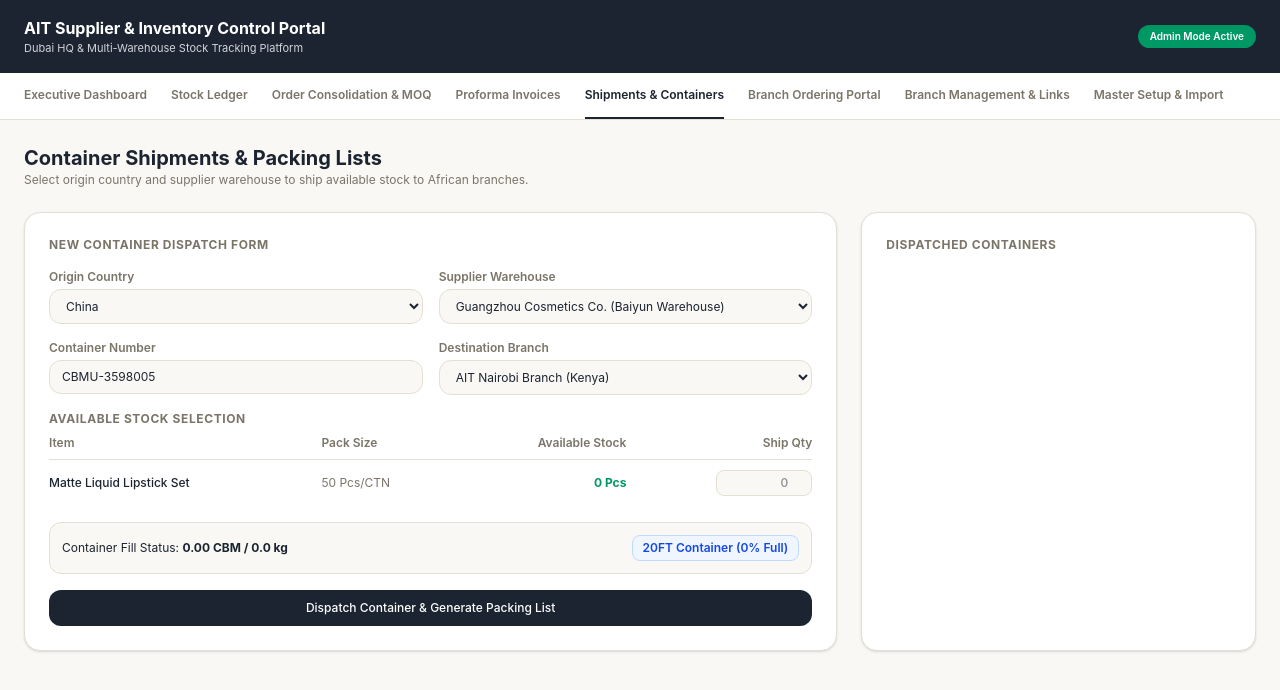
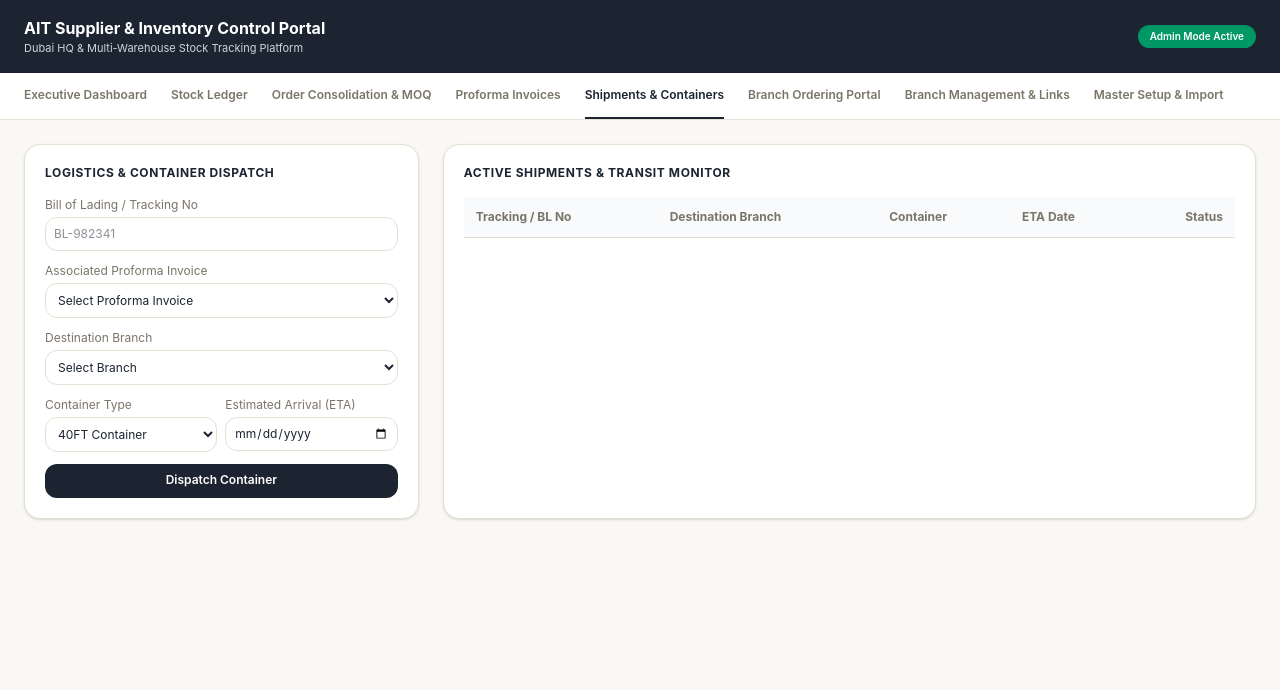
Before and after one commit to abdulrehmanmaisongalaxy/AIT-Stock-Tracker-at-Supplier-Warehouse, a React (Vite) app: page / in a window 1280 px wide. Both pictures are taken after a click on the button "Shipments & Containers". Shown: the top 690 px of the page. Built offline with nearby package versions, Linux system fonts and the light colour scheme.

Commit message:
Shipments.jsx

```diff
--- a/src/components/Shipments.jsx
+++ b/src/components/Shipments.jsx
@@ -1,146 +1,84 @@
 import React, { useState } from 'react';
 
 export function Shipments({ shipments, setShipments, branches, items, suppliers, proformaInvoices }) {
-  const [selectedCountry, setSelectedCountry] = useState('China');
-  const [selectedSupplierId, setSelectedSupplierId] = useState(suppliers[0]?.id || '');
-  const [containerNo, setContainerNo] = useState('CBMU-' + Math.floor(1000000 + Math.random() * 9000000));
-  const [branchId, setBranchId] = useState(branches[0]?.id || 'Branch-A');
-  const [shipItems, setShipItems] = useState({});
+  const [form, setForm] = useState({ trackingNo: '', piId: '', branchId: '', containerType: '40FT', eta: '', status: 'In Transit' });
 
-  // Filter suppliers by selected country
-  const filteredSuppliers = suppliers.filter(s => s.country === selectedCountry);
-  const activeSupplier = suppliers.find(s => s.id === selectedSupplierId) || filteredSuppliers[0];
-
-  // Filter items belonging to active supplier
-  const supplierItems = items.filter(i => i.supplier === activeSupplier?.name);
-
-  // Calculate available stock per item
-  const getAvailableStock = (itemId) => {
-    let ordered = 0;
-    proformaInvoices.forEach(pi => {
-      (pi.items || []).forEach(piItm => { if (piItm.itemId === itemId) ordered += Number(piItm.qty || 0); });
-    });
-    let shipped = 0;
-    shipments.forEach(shp => {
-      (shp.items || []).forEach(shpItm => { if (shpItm.itemId === itemId) shipped += Number(shpItm.qty || 0); });
-    });
-    return ordered - shipped;
-  };
-
-  const handleQtyChange = (itemId, val) => {
-    setShipItems(prev => ({ ...prev, [itemId]: Number(val) }));
-  };
-
-  // Container Fill calculations
-  let totalCbm = 0;
-  let totalWeight = 0;
-  Object.keys(shipItems).forEach(itemId => {
-    const qty = shipItems[itemId];
-    const itm = items.find(i => i.id === itemId);
-    if (qty > 0 && itm) {
-      totalCbm += qty * (itm.cbm || 0.04);
-      totalWeight += qty * ((itm.weightKg || 12) / 100);
-    }
-  });
-
-  const containerType = totalCbm > 30 ? '40FT Container' : '20FT Container';
-  const maxCbm = totalCbm > 30 ? 58 : 28;
-  const fillPct = Math.min(100, Math.round((totalCbm / maxCbm) * 100));
-
-  const handleDispatchContainer = (e) => {
+  const handleSubmit = (e) => {
     e.preventDefault();
-    const itemsList = Object.keys(shipItems)
-      .filter(itemId => shipItems[itemId] > 0)
-      .map(itemId => ({ itemId, qty: shipItems[itemId] }));
-
-    if (itemsList.length === 0) {
-      alert("Please add items to ship.");
-      return;
-    }
-
-    const newShipment = {
-      id: `SHP-${Math.floor(900 + Math.random() * 90)}`,
-      branchId,
-      containerNo,
-      date: new Date().toISOString().split('T')[0],
-      items: itemsList
-    };
-
-    setShipments(prev => [newShipment, ...prev]);
-    setShipItems({});
-    setContainerNo('CBMU-' + Math.floor(1000000 + Math.random() * 9000000));
-    alert("Container successfully dispatched and stock ledger updated!");
+    const newShipment = { ...form, id: `SHP-${Date.now().toString().slice(-4)}` };
+    setShipments([newShipment, ...shipments]);
+    setForm({ trackingNo: '', piId: '', branchId: '', containerType: '40FT', eta: '', status: 'In Transit' });
+    alert('Shipment tracking added successfully!');
   };
 
   return (
-    <div className="space-y-6">
+    <div className="grid grid-cols-1 lg:grid-cols-3 gap-6">
+      <div className="bg-white p-5 rounded-2xl border border-[#E4DFD3] shadow-sm h-fit">
+        <h2 className="text-xs font-bold text-[#1B2430] mb-4 uppercase tracking-wider">Logistics & Container Dispatch</h2>
+        <form onSubmit={handleSubmit} className="space-y-3 text-xs">
           <div>
-        <h2 className="text-xl font-bold text-[#1B2430]">Container Shipments & Packing Lists</h2>
-        <p className="text-xs text-[#7A7568]">Select origin country and supplier warehouse to ship available stock to African branches.</p>
+            <label className="block text-[#7A7568] mb-1">Bill of Lading / Tracking No</label>
+            <input type="text" required placeholder="BL-982341" value={form.trackingNo} onChange={e => setForm({...form, trackingNo: e.target.value})} className="w-full p-2 border border-[#E4DFD3] rounded-xl" />
           </div>
-
-      <div className="grid grid-cols-1 md:grid-cols-3 gap-6">
-        <form onSubmit={handleDispatchContainer} className="md:col-span-2 bg-white rounded-2xl border border-[#E4DFD3] p-6 shadow-sm space-y-4">
-          <h3 className="text-xs font-bold uppercase tracking-wider text-[#7A7568]">New Container Dispatch Form</h3>
-
-          <div className="grid grid-cols-2 gap-4">
           <div>
-              <label className="block text-xs font-semibold text-[#7A7568] mb-1">Origin Country</label>
-              <select value={selectedCountry} onChange={e => setSelectedCountry(e.target.value)} className="w-full bg-[#FAF8F5] border border-[#E4DFD3] rounded-xl px-3 py-2 text-xs">
-                <option value="China">China</option>
-                <option value="Thailand">Thailand</option>
-                <option value="UAE">UAE (Dubai)</option>
+            <label className="block text-[#7A7568] mb-1">Associated Proforma Invoice</label>
+            <select value={form.piId} onChange={e => setForm({...form, piId: e.target.value})} className="w-full p-2 border border-[#E4DFD3] rounded-xl bg-white">
+              <option value="">Select Proforma Invoice</option>
+              {proformaInvoices.map(pi => <option key={pi.id} value={pi.id}>{pi.id}</option>)}
             </select>
           </div>
           <div>
-              <label className="block text-xs font-semibold text-[#7A7568] mb-1">Supplier Warehouse</label>
-              <select value={selectedSupplierId} onChange={e => setSelectedSupplierId(e.target.value)} className="w-full bg-[#FAF8F5] border border-[#E4DFD3] rounded-xl px-3 py-2 text-xs">
-                {filteredSuppliers.map(s => <option key={s.id} value={s.id}>{s.name} ({s.warehouse})</option>)}
+            <label className="block text-[#7A7568] mb-1">Destination Branch</label>
+            <select value={form.branchId} onChange={e => setForm({...form, branchId: e.target.value})} className="w-full p-2 border border-[#E4DFD3] rounded-xl bg-white">
+              <option value="">Select Branch</option>
+              {branches.map(b => <option key={b.id} value={b.id}>{b.name}</option>)}
             </select>
           </div>
+          <div className="grid grid-cols-2 gap-2">
+            <div>
+              <label className="block text-[#7A7568] mb-1">Container Type</label>
+              <select value={form.containerType} onChange={e => setForm({...form, containerType: e.target.value})} className="w-full p-2 border border-[#E4DFD3] rounded-xl bg-white">
+                <option value="20FT">20FT Container</option>
+                <option value="40FT">40FT Container</option>
+                <option value=" LCL">LCL Consolidation</option>
+              </select>
+            </div>
+            <div>
+              <label className="block text-[#7A7568] mb-1">Estimated Arrival (ETA)</label>
+              <input type="date" value={form.eta} onChange={e => setForm({...form, eta: e.target.value})} className="w-full p-2 border border-[#E4DFD3] rounded-xl" />
+            </div>
+          </div>
+          <button type="submit" className="w-full bg-[#1B2430] text-white py-2.5 rounded-xl font-semibold cursor-pointer pt-2">Dispatch Container</button>
+        </form>
       </div>
 
-          <div className="grid grid-cols-2 gap-4">
-            <div>
-              <label className="block text-xs font-semibold text-[#7A7568] mb-1">Container Number</label>
-              <input type="text" value={containerNo} onChange={e => setContainerNo(e.target.value)} className="w-full bg-[#FAF8F5] border border-[#E4DFD3] rounded-xl px-3 py-2 text-xs" required />
-            </div>
-            <div>
-              <label className="block text-xs font-semibold text-[#7A7568] mb-1">Destination Branch</label>
-              <select value={branchId} onChange={e => setBranchId(e.target.value)} className="w-full bg-[#FAF8F5] border border-[#E4DFD3] rounded-xl px-3 py-2 text-xs">
-                {branches.map(b => <option key={b.id} value={b.id}>{b.name} ({b.country})</option>)}
-              </select>
-            </div>
-          </div>
-
-          <div>
-            <h4 className="text-xs font-bold uppercase tracking-wider text-[#7A7568] mt-4 mb-2">Available Stock Selection</h4>
-            <table className="w-full text-left border-collapse text-xs">
-              <thead>
-                <tr className="border-b border-[#E4DFD3] text-[#7A7568]">
-                  <th className="pb-2 font-semibold">Item</th>
-                  <th className="pb-2 font-semibold">Pack Size</th>
-                  <th className="pb-2 font-semibold text-right">Available Stock</th>
-                  <th className="pb-2 font-semibold text-right">Ship Qty</th>
+      <div className="lg:col-span-2 bg-white p-5 rounded-2xl border border-[#E4DFD3] shadow-sm">
+        <h2 className="text-xs font-bold text-[#1B2430] mb-4 uppercase tracking-wider">Active Shipments & Transit Monitor</h2>
+        <div className="overflow-x-auto">
+          <table className="w-full text-left text-xs">
+            <thead className="bg-gray-50 text-[#7A7568] border-b border-[#E4DFD3]">
+              <tr>
+                <th className="p-3">Tracking / BL No</th>
+                <th className="p-3">Destination Branch</th>
+                <th className="p-3">Container</th>
+                <th className="p-3">ETA Date</th>
+                <th className="p-3 text-right">Status</th>
               </tr>
             </thead>
             <tbody className="divide-y divide-[#E4DFD3]">
-                {supplierItems.map(i => {
-                  const avail = getAvailableStock(i.id);
+              {shipments.map(shp => {
+                const branch = branches.find(b => b.id === shp.branchId);
                 return (
-                    <tr key={i.id} className="hover:bg-[#FAF8F5]">
-                      <td className="py-2.5 font-medium text-[#1B2430]">{i.name}</td>
-                      <td className="py-2.5 text-[#7A7568]">{i.packSize || 'N/A'}</td>
-                      <td className="py-2.5 text-right font-bold text-emerald-600">{avail} {i.unit}</td>
-                      <td className="py-2.5 text-right">
-                        <input
-                          type="number"
-                          placeholder="0"
-                          max={avail}
-                          value={shipItems[i.id] || ''}
-                          onChange={e => handleQtyChange(i.id, e.target.value)}
-                          className="w-24 bg-[#FAF8F5] border border-[#E4DFD3] rounded-lg px-2 py-1 text-xs text-right font-medium"
-                        />
+                  <tr key={shp.id} className="hover:bg-gray-50">
+                    <td className="p-3 font-semibold text-[#1B2430]">
+                      {shp.trackingNo}
+                      <div className="text-[10px] text-[#7A7568]">PI: {shp.piId}</div>
+                    </td>
+                    <td className="p-3 text-[#7A7568]">{branch?.name || shp.branchId}</td>
+                    <td className="p-3 font-medium">{shp.containerType}</td>
+                    <td className="p-3 text-[#7A7568]">{shp.eta || 'TBD'}</td>
+                    <td className="p-3 text-right">
+                      <span className="bg-indigo-50 text-indigo-700 px-2.5 py-1 rounded-full text-[10px] font-semibold">{shp.status}</span>
                     </td>
                   </tr>
                 );
@@ -148,45 +86,6 @@ export function Shipments({ shipments, setShipments, branches, items, suppliers,
             </tbody>
           </table>
         </div>
-
-          {/* Container Fill Gauge */}
-          <div className="bg-[#FAF8F5] p-3 rounded-xl border border-[#E4DFD3] flex justify-between items-center text-xs">
-            <span>Container Fill Status: <strong className="text-[#1B2430]">{totalCbm.toFixed(2)} CBM / {totalWeight.toFixed(1)} kg</strong></span>
-            <span className="font-semibold px-2.5 py-1 bg-blue-50 text-blue-700 rounded-lg border border-blue-200">
-              {containerType} ({fillPct}% Full)
-            </span>
-          </div>
-
-          <button type="submit" className="w-full bg-[#1B2430] hover:bg-[#2B3848] text-white text-xs font-medium py-2.5 rounded-xl cursor-pointer">
-            Dispatch Container & Generate Packing List
-          </button>
-        </form>
-
-        <div className="bg-white rounded-2xl border border-[#E4DFD3] p-6 shadow-sm space-y-4">
-          <h3 className="text-xs font-bold uppercase tracking-wider text-[#7A7568]">Dispatched Containers</h3>
-          <div className="space-y-3">
-  {shipments.map(shp => {
-    const b = branches.find(br => br.id === shp.branchId);
-    return (
-      <div key={shp.id} className="p-3 border border-[#E4DFD3] rounded-xl space-y-1 bg-[#FAF8F5] text-xs">
-        <div className="font-bold text-[#1B2430] flex justify-between">
-          <span>{shp.containerNo}</span>
-          <button onClick={() => {
-            if (confirm("Delete this shipment record?")) {
-              setShipments(shipments.filter(s => s.id !== shp.id));
-            }
-          }} className="text-rose-600 hover:underline">Delete</button>
-        </div>
-        <div className="text-[#7A7568]">To: {b ? b.name : shp.branchId} ({shp.date})</div>
-        <div className="flex gap-2 pt-2">
-          <button onClick={() => alert("Downloading Excel Packing List...")} className="bg-white border px-2.5 py-1 rounded-md text-[11px] cursor-pointer">Excel</button>
-          <button onClick={() => alert("Downloading PDF Packing List...")} className="bg-white border px-2.5 py-1 rounded-md text-[11px] cursor-pointer">PDF</button>
-        </div>
-      </div>
-    );
-  })}
-</div>
-        </div>
       </div>
     </div>
   );
```
Lines whose indentation alone changed are shown as unchanged.
